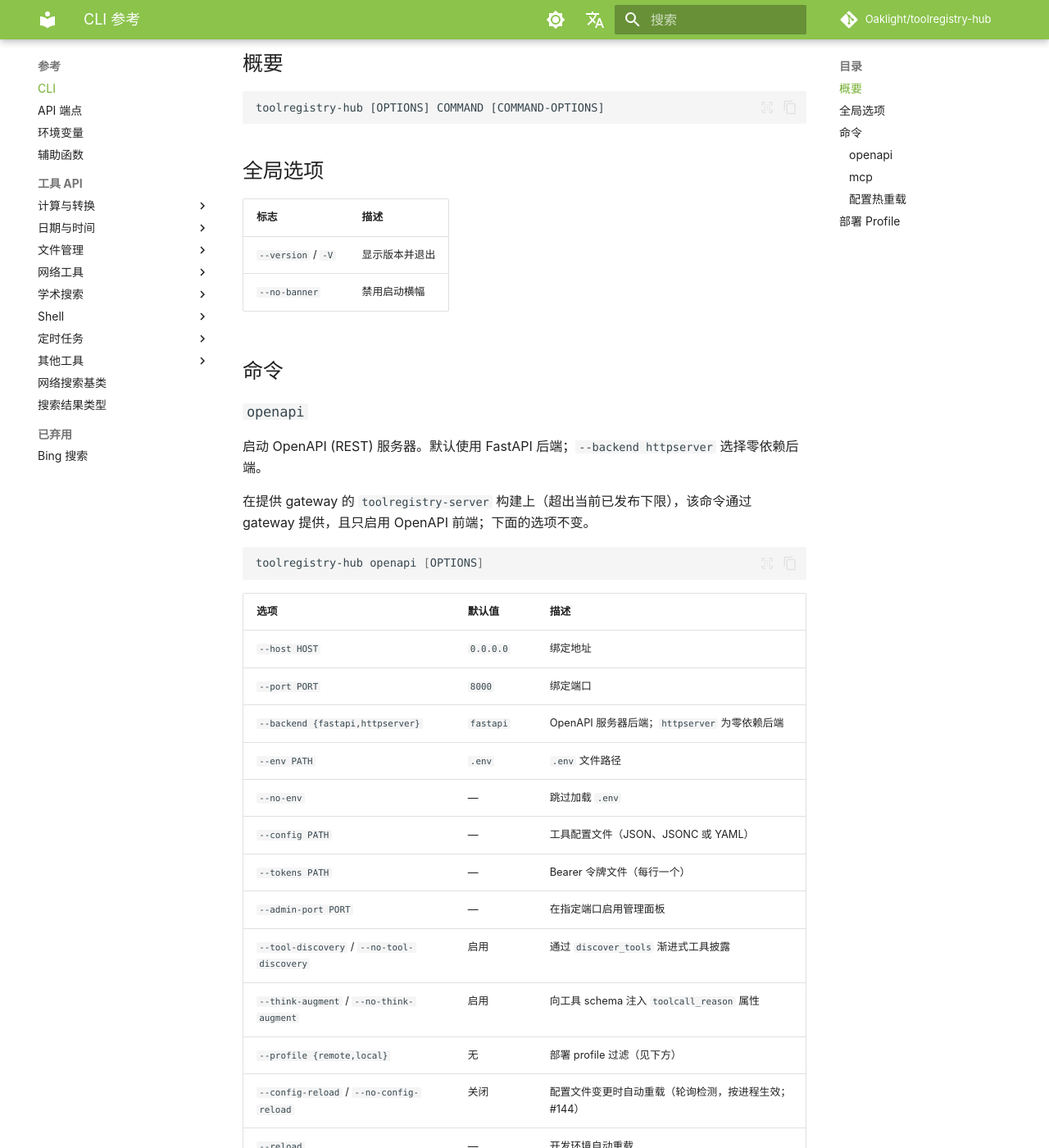
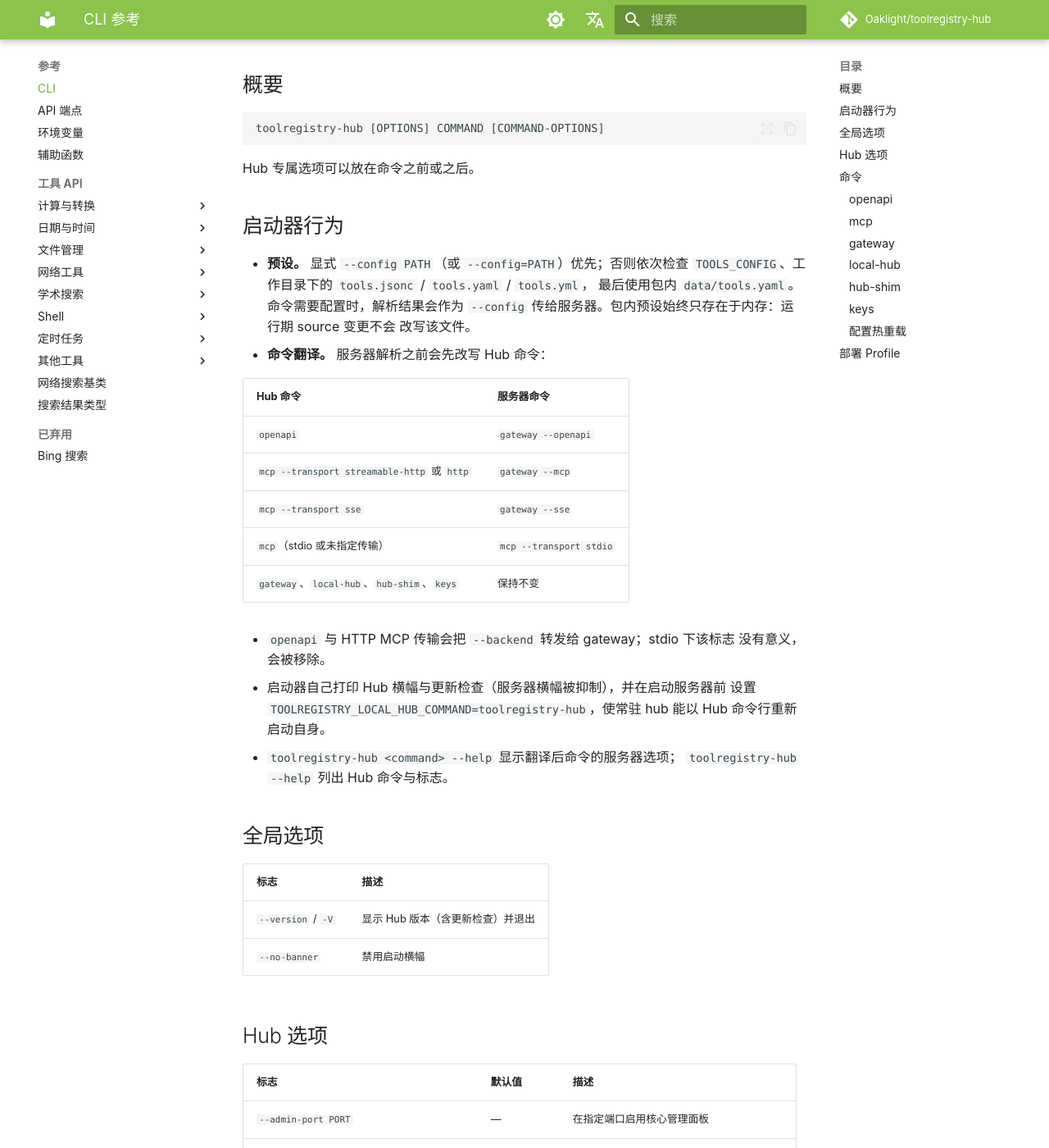
Before and after one commit to Oaklight/toolregistry-hub, an MkDocs documentation site: the page built from docs/reference/cli.md, in a window 1280 px wide and 1400 px high, scrolled down 277 px. Shown: the whole window at 82% size. Built offline with MkDocs 1.6.1 and Material for MkDocs 9.7.7, drawn with Linux system fonts in a browser that asks for light colours; some web fonts are replaced; comment, search, counter and statistics services are not loaded; some of the changed text lies outside the part shown.

Commit message:
docs(cli): 记录启动器、本地 hub 共享与 hub 标志（#269）

````diff
--- a/docs/reference/cli.md
+++ b/docs/reference/cli.md
@@ -1,14 +1,15 @@
 ---
 title: CLI 参考
-summary: toolregistry-hub 完整命令行参考
-description: toolregistry-hub 服务器的所有 CLI 命令、标志和选项。
-keywords: cli, command line, options, flags, openapi, mcp
+summary: toolregistry-hub 启动器完整命令行参考
+description: toolregistry-hub 启动器的所有 CLI 命令、标志和选项。
+keywords: cli, command line, options, flags, openapi, mcp, local-hub, hub-shim, keys
 author: Oaklight
 ---
 
 # CLI 参考
 
-`toolregistry-hub` 命令以 OpenAPI 或 MCP 模式启动 hub 服务器。
+`toolregistry-hub` 是 `toolregistry-server` 的启动器。它解析工具预设、把
+Hub 命令翻译成等价的服务器命令，并以 Hub 应用对象运行服务器 CLI。
 
 ## 概要
 
@@ -16,20 +17,54 @@
 toolregistry-hub [OPTIONS] COMMAND [COMMAND-OPTIONS]
 ```
 
+Hub 专属选项可以放在命令之前或之后。
+
+## 启动器行为
+
+- **预设。** 显式 `--config PATH`（或 `--config=PATH`）优先；否则依次检查
+  `TOOLS_CONFIG`、工作目录下的 `tools.jsonc` / `tools.yaml` / `tools.yml`，
+  最后使用包内 `data/tools.yaml`。命令需要配置时，解析结果会作为
+  `--config` 传给服务器。包内预设始终只存在于内存：运行期 source 变更不会
+  改写该文件。
+- **命令翻译。** 服务器解析之前会先改写 Hub 命令：
+
+| Hub 命令 | 服务器命令 |
+|----------|------------|
+| `openapi` | `gateway --openapi` |
+| `mcp --transport streamable-http` 或 `http` | `gateway --mcp` |
+| `mcp --transport sse` | `gateway --sse` |
+| `mcp`（stdio 或未指定传输） | `mcp --transport stdio` |
+| `gateway`、`local-hub`、`hub-shim`、`keys` | 保持不变 |
+
+- `openapi` 与 HTTP MCP 传输会把 `--backend` 转发给 gateway；stdio 下该标志
+  没有意义，会被移除。
+- 启动器自己打印 Hub 横幅与更新检查（服务器横幅被抑制），并在启动服务器前
+  设置 `TOOLREGISTRY_LOCAL_HUB_COMMAND=toolregistry-hub`，使常驻 hub 能以
+  Hub 命令行重新启动自身。
+- `toolregistry-hub <command> --help` 显示翻译后命令的服务器选项；
+  `toolregistry-hub --help` 列出 Hub 命令与标志。
+
 ## 全局选项
 
 | 标志 | 描述 |
 |------|------|
-| `--version` / `-V` | 显示版本并退出 |
+| `--version` / `-V` | 显示 Hub 版本（含更新检查）并退出 |
 | `--no-banner` | 禁用启动横幅 |
+
+## Hub 选项
+
+| 标志 | 默认值 | 描述 |
+|------|--------|------|
+| `--admin-port PORT` | — | 在指定端口启用核心管理面板 |
+| `--tool-discovery` / `--no-tool-discovery` | 启用 | 通过 `discover_tools` 渐进式工具披露 |
+| `--think-augment` / `--no-think-augment` | 启用 | 向工具 schema 注入 `toolcall_reason` 属性 |
 
 ## 命令
 
 ### `openapi`
 
-启动 OpenAPI (REST) 服务器。默认使用 FastAPI 后端；`--backend httpserver` 选择零依赖后端。
-
-在提供 gateway 的 `toolregistry-server` 构建上（超出当前已发布下限），该命令通过 gateway 提供，且只启用 OpenAPI 前端；下面的选项不变。
+通过 gateway 启动 OpenAPI (REST) 服务器，只启用 OpenAPI 前端。默认使用
+FastAPI 后端；`--backend httpserver` 选择零依赖后端。
 
 ```bash
 toolregistry-hub openapi [OPTIONS]
@@ -42,20 +77,18 @@
 | `--backend {fastapi,httpserver}` | `fastapi` | OpenAPI 服务器后端；`httpserver` 为零依赖后端 |
 | `--env PATH` | `.env` | `.env` 文件路径 |
 | `--no-env` | — | 跳过加载 `.env` |
-| `--config PATH` | — | 工具配置文件（JSON、JSONC 或 YAML） |
+| `--config PATH` | 解析后的预设 | 工具配置文件（JSON、JSONC 或 YAML） |
 | `--tokens PATH` | — | Bearer 令牌文件（每行一个） |
-| `--admin-port PORT` | — | 在指定端口启用管理面板 |
-| `--tool-discovery` / `--no-tool-discovery` | 启用 | 通过 `discover_tools` 渐进式工具披露 |
-| `--think-augment` / `--no-think-augment` | 启用 | 向工具 schema 注入 `toolcall_reason` 属性 |
 | `--profile {remote,local}` | 无 | 部署 profile 过滤（见下方） |
-| `--config-reload` / `--no-config-reload` | 关闭 | 配置文件变更时自动重载（轮询检测，按进程生效；#144） |
+| `--config-reload` / `--no-config-reload` | 关闭 | 配置文件变更时自动重载 |
 | `--reload` | — | 开发环境自动重载 |
 
 ### `mcp`
 
 启动 MCP (Model Context Protocol) 服务器。
 
-`--transport stdio` 由 MCP 服务器直接提供：gateway 没有 stdio 前端。HTTP 传输（`streamable-http`、`http` 与 `sse`）在提供 gateway 的构建上通过服务器 gateway 提供。
+`--transport stdio`（默认）由 MCP 服务器直接提供：gateway 没有 stdio 前端。
+HTTP 传输（`streamable-http`、`http` 与 `sse`）通过 gateway 提供。
 
 ```bash
 toolregistry-hub mcp [OPTIONS]
@@ -68,20 +101,83 @@
 | `--port PORT` | `8000` | 绑定端口（SSE / streamable-http） |
 | `--env PATH` | `.env` | `.env` 文件路径 |
 | `--no-env` | — | 跳过加载 `.env` |
-| `--config PATH` | — | 工具配置文件（JSON、JSONC 或 YAML） |
-| `--admin-port PORT` | — | 在指定端口启用管理面板 |
-| `--tool-discovery` / `--no-tool-discovery` | 启用 | 通过 `discover_tools` 渐进式工具披露 |
-| `--think-augment` / `--no-think-augment` | 启用 | 向工具 schema 注入 `toolcall_reason` 属性 |
+| `--config PATH` | 解析后的预设 | 工具配置文件（JSON、JSONC 或 YAML） |
 | `--profile {remote,local}` | 无 | 部署 profile 过滤（见下方） |
-| `--config-reload` / `--no-config-reload` | 关闭 | 配置文件变更时自动重载（轮询检测，按进程生效；#144） |
+| `--config-reload` / `--no-config-reload` | 关闭 | 配置文件变更时自动重载 |
+
+### `gateway`
+
+在单进程中同时提供 OpenAPI 与 MCP。这是服务器命令；完整选项见
+`toolregistry-hub gateway --help`。
+
+```bash
+toolregistry-hub gateway [OPTIONS]
+```
+
+### `local-hub`
+
+运行一个由本地客户端共享的常驻 gateway。仅支持 POSIX。
+
+```bash
+toolregistry-hub local-hub [run|ensure|stop|status] [OPTIONS]
+```
+
+| 选项 | 默认值 | 描述 |
+|------|--------|------|
+| `action` | `run` | `run` 前台服务；`ensure` 启动分离的 hub 并打印端点；`stop` 发送停止信号；`status` 报告状态 |
+| `--name NAME` | `default` | Hub 名称 |
+| `--idle-timeout SECONDS` | `0` | 无请求或打开的 MCP 会话超过该秒数后退出；`0` 表示常驻 |
+| `--timeout SECONDS` | — | `ensure` 与 `stop` 的等待上限 |
+| `--json` | — | 以 JSON 打印状态 |
+| `--keys-db PATH` | — | 入站密钥库；以此方式启动的 hub 必须提供 |
+
+启动器在运行服务器前设置 `TOOLREGISTRY_LOCAL_HUB_COMMAND=toolregistry-hub`，
+使分离的 hub 以 Hub 命令行重新启动自身并使用解析后的预设。
+
+### `hub-shim`
+
+把一个本地 hub 暴露给 stdio MCP 客户端。仅支持 POSIX。
+
+```bash
+toolregistry-hub hub-shim [OPTIONS]
+```
+
+| 选项 | 默认值 | 描述 |
+|------|--------|------|
+| `--name NAME` | `default` | 要连接的 hub |
+| `--key-file PATH` | — | 保存客户端密钥的文件；回退到 `TOOLREGISTRY_HUB_KEY` |
+| `--connect-timeout SECONDS` | `5` | 单次连接尝试上限 |
+| `--no-spawn` | — | 从不启动 hub；不可用时报告为不可用 |
+| `--config PATH` | 解析后的预设 | shim 需要启动 hub 时使用的配置 |
+| `--socket PATH` | — | shim 启动的 hub 使用的 Unix socket |
+| `--keys-db PATH` | — | shim 启动的 hub 必须使用的密钥库 |
+
+### `keys`
+
+管理入站 API 密钥（`create`、`list`、`get`、`revoke`、`concurrency`、
+`limit`）。该命令原样透传给服务器。
+
+```bash
+toolregistry-hub keys <subcommand> [OPTIONS]
+```
 
 ### 配置热重载
 
-使用 `--config-reload` 时，`openapi` 和 `mcp` 会启动后台 watcher，轮询配置文件（`--config`）并对运行中的注册表做 source 级 diff。在提供运行期 source manager 的服务器构建上，该 watcher 与 add/remove/replace 操作都由服务器负责；在已发布下限上运行 Hub 自带的轮询器。两者行为如下：新增 source 会被注册，删除 source 会被注销，离开配置范围的 source 会被禁用，声明变化会被重新注册。非法配置只记录日志并被忽略，当前注册表继续服务。Hub 默认元数据（`tags`、`defer`、`title`、`search_hint` 与执行提示）只应用于本次 reload 注册的工具，已存在的工具保持管理面板修改后的值。reload 注册的新 source 会重新套用 `--profile` 过滤，被排除的工具保持禁用。watcher 按进程生效且默认关闭，多个服务之间不做协调。
+使用 `--config-reload` 时，服务器启动后台 watcher，轮询配置文件
+（`--config`）并对运行中的注册表做 source 级 diff：新增 source 会被注册，
+删除 source 会被注销，离开配置范围的 source 会被禁用，声明变化会被重新
+注册。非法配置只记录日志并被忽略，当前注册表继续服务。默认元数据只应用于
+本次 reload 注册的工具，已存在的工具保持管理面板修改后的值。reload 注册的
+新 source 会重新套用 `--profile` 过滤，被排除的工具保持禁用。watcher 按
+进程生效且默认关闭，多个服务之间不做协调。
 
-已知限制：从文件中删除 `tool_metadata` 条目后，该项设置不会回滚，直到进程重启。这些字段同样可由管理面板写入，reload 无法区分文件写入的值与之后的面板编辑；如需恢复，请在面板中重置。
+已知限制：从文件中删除 `tool_metadata` 条目后，该项设置不会回滚，直到进程
+重启。这些字段同样可由管理面板写入，reload 无法区分文件写入的值与之后的
+面板编辑；如需恢复，请在面板中重置。
 
-一个成功注册但未产出任何工具的 source，在声明不变时不会被再次拉取。如果 MCP 服务器后来才 advertise 工具，需要显式修改 source 声明（或重启进程）才能注册。
+一个成功注册但未产出任何工具的 source，在声明不变时不会被再次拉取。如果
+MCP 服务器后来才 advertise 工具，需要显式修改 source 声明（或重启进程）才能
+注册。
 
 ## 部署 Profile
 
````
Also changed, not shown: docs/changelog.md (+3 -0 lines), docs/get-started/installation.md (+2 -3 lines), docs/reference/environment.md (+2 -0 lines).
